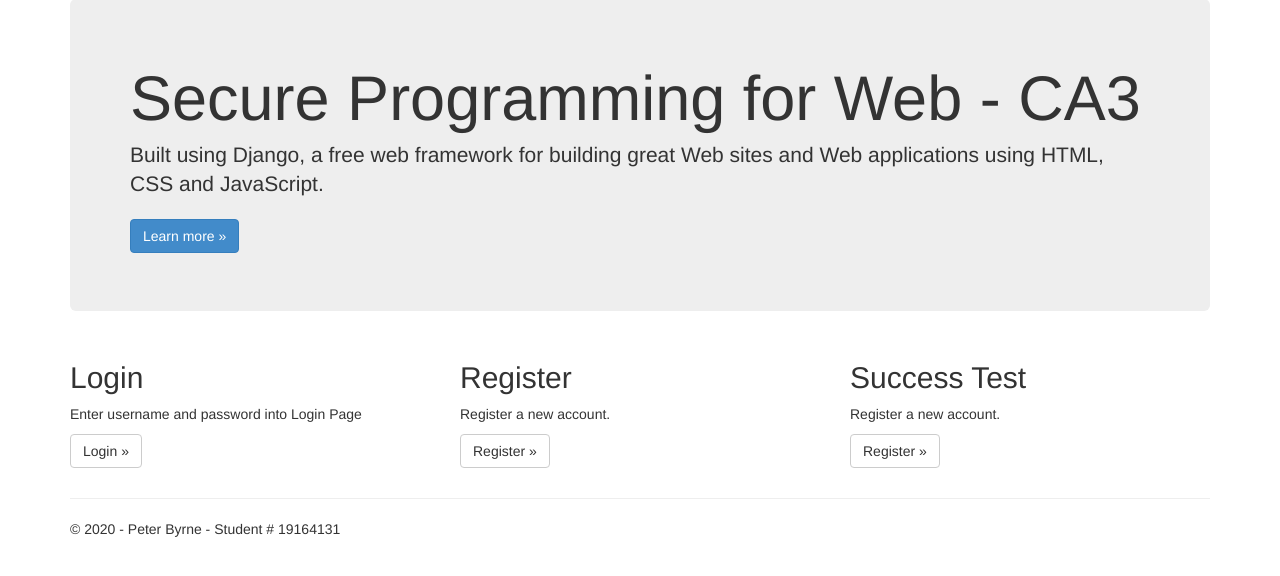
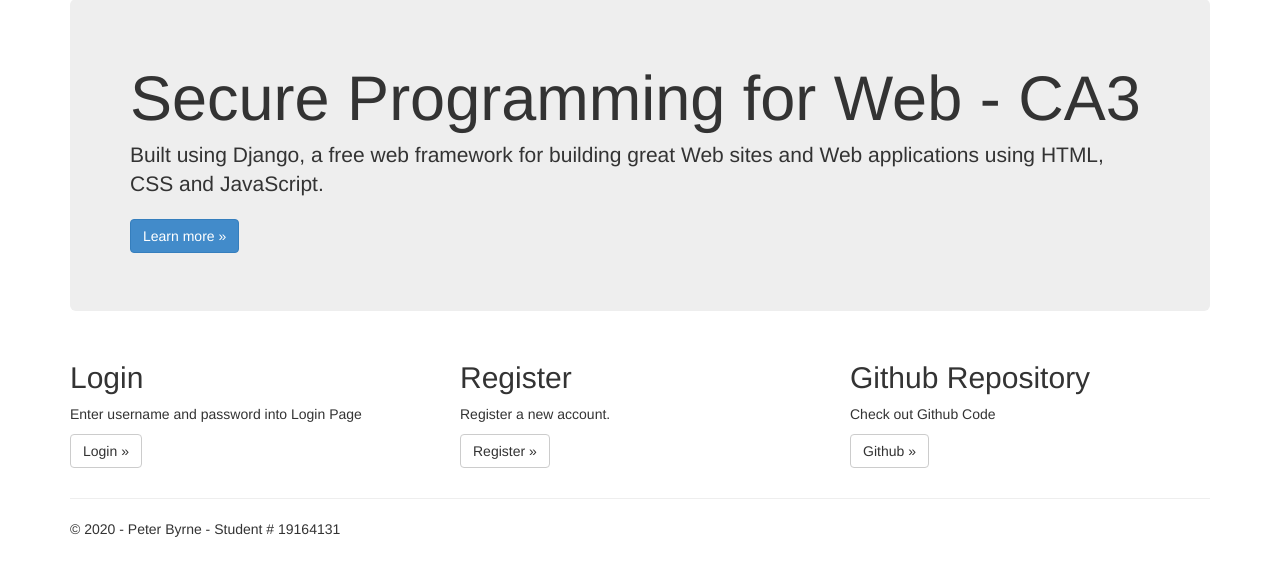
Before and after one commit to x1916/Web-App-CA3, a Django app: page / in a window 1280 px wide. Shown: the part 51-627 px from the top of the page. Run offline with Django 3.2, Linux system fonts and the light colour scheme; some libraries are stand-ins or nearby versions.

Commit message:
Final Update

```diff
--- a/app/templates/app/contact.html
+++ b/app/templates/app/contact.html
@@ -14,7 +14,8 @@
 
 <address>
     <strong>Support:</strong>   <a href="mailto:Support@example.com">x19164131@student.ncirl.ie</a><br />
-    <strong>Marketing:</strong> <a href="mailto:Marketing@example.com">x19164131@student.ncirl.ie</a>
+    <strong>Marketing:</strong> <a href="mailto:Marketing@example.com">x19164131@student.ncirl.ie</a><br />
+    <strong>Github</strong> <a href="https://github.com/x1916/Web-App-CA3">https://github.com/x1916/Web-App-CA3</a>
 </address>
 
 {% endblock %}
--- a/app/templates/app/index.html
+++ b/app/templates/app/index.html
@@ -43,9 +43,9 @@
         <p><a class="btn btn-default" href=register>Register &raquo;</a></p>
     </div>
         <div class="col-md-4">
-        <h2>Success Test</h2>
-        <p>Register a new account.</p>
-        <p><a class="btn btn-default" href=regsuccess>Register &raquo;</a></p>
+        <h2>Github Repository</h2>
+        <p>Check out Github Code</p>
+        <p><a class="btn btn-default" href="https://github.com/x1916/Web-App-CA3">Github &raquo;</a></p>
     </div>
 </div>
 {% endif %}
--- a/app/templates/app/success.html
+++ b/app/templates/app/success.html
@@ -5,11 +5,10 @@
 <h2>{{ title }}.</h2>
 
 <p></p>
+<p></p>
 
 <h3>{{ message }}</h3>
 
 <p></p>
 
-<p>Log in to the website by clicking Login. </p>
-
 {% endblock %}
```
Also changed, not shown: db.sqlite3.
